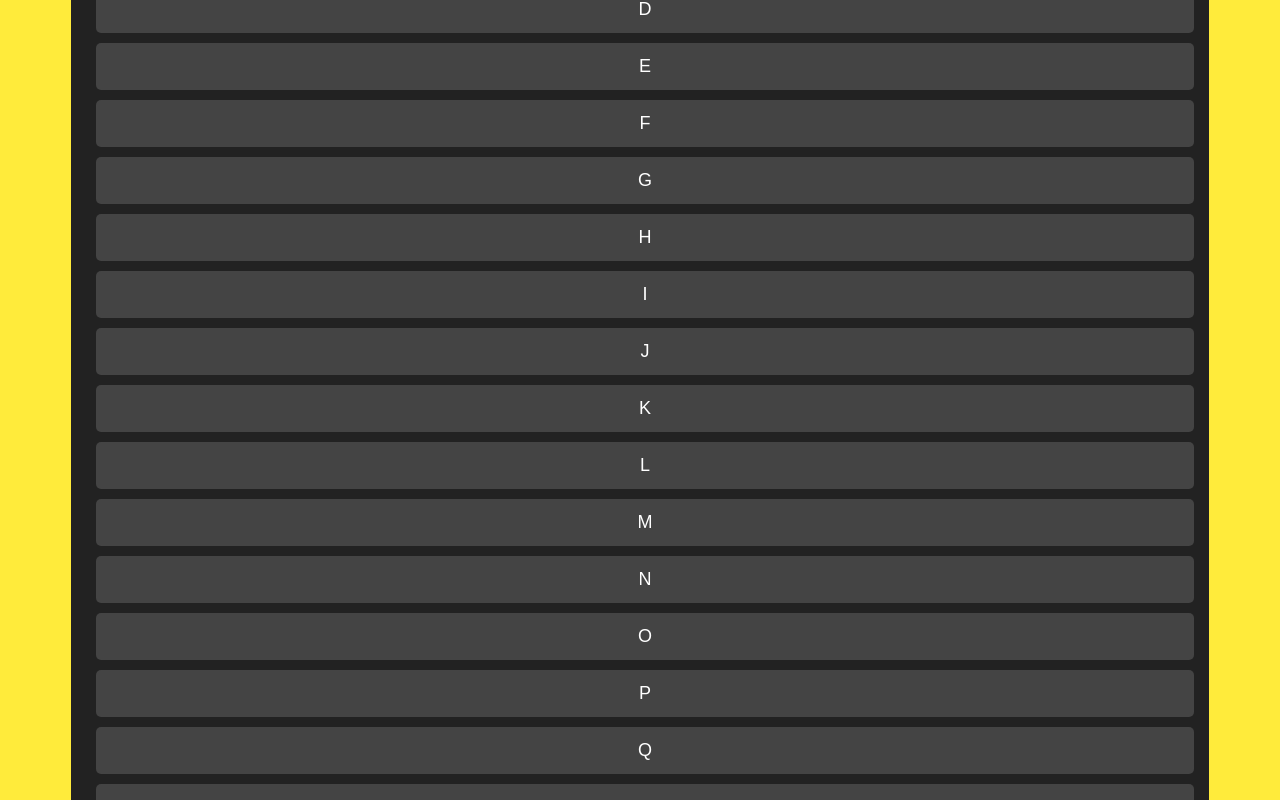
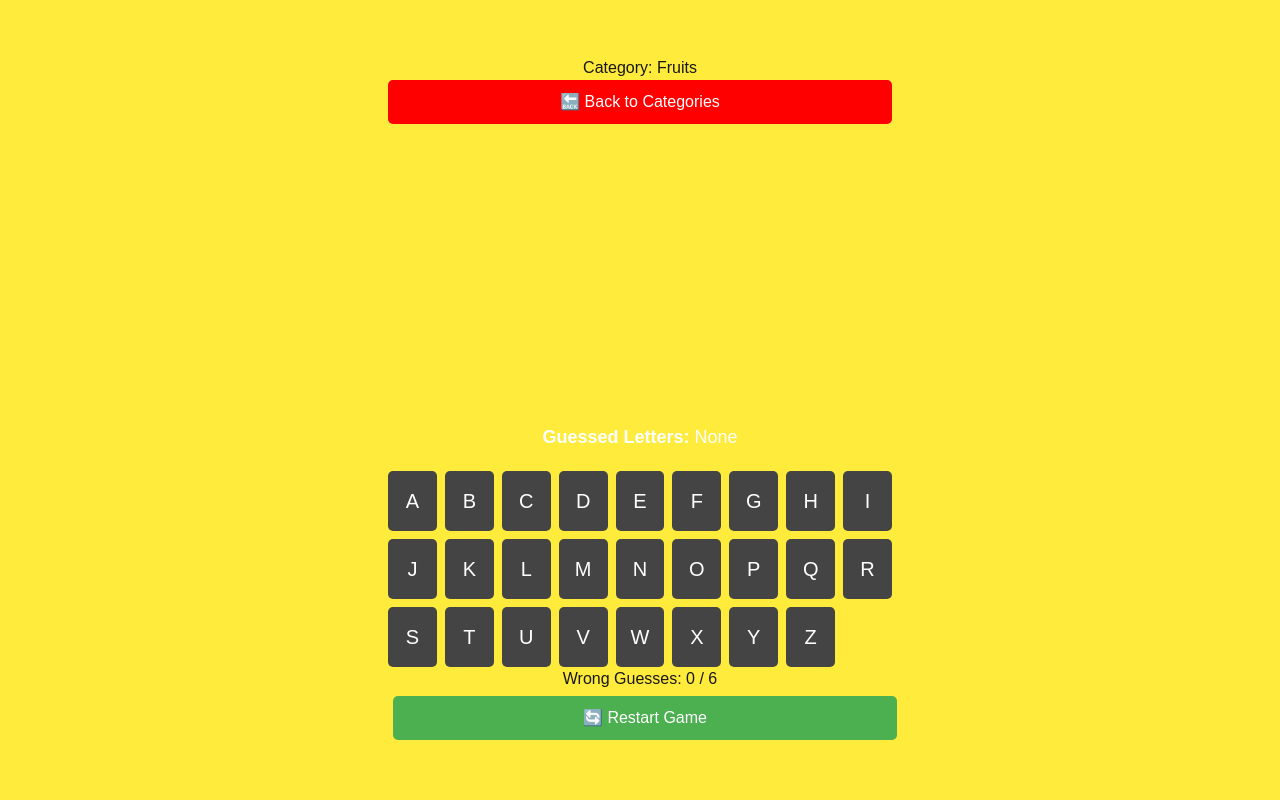
Before and after one commit to Abdul1013Faththah/hang-with-banana, a Next.js app: page /hangman in a window 1280 px wide. Both pictures are taken after a click on the button "Fruits". Shown: the top 800 px of the page. Built offline with nearby package versions, Linux system fonts and the light colour scheme; no server answers.

Commit message:
Game is working need to fix some bugs and errors

```diff
--- a/pages/hangman.js
+++ b/pages/hangman.js
@@ -1,7 +1,6 @@
 import { useEffect, useState } from "react";
 import { useSession } from "next-auth/react";
 import { useRouter } from "next/router";
-
 
 export default function HangmanGame() {
   const { data: session } = useSession();
@@ -25,12 +24,26 @@ export default function HangmanGame() {
 
   const fetchWord = async (selectedCategory) => {
     setCategory(selectedCategory);
-    const response = await fetch(`https://www.wordgamedb.com/api/v1/words?category=${selectedCategory}`);
-    const data = await response.json();
-    if (data && data.length > 0) {
-      const randomWord = data[0].toUpperCase();
-      setWord(randomWord);
-      setDisplayWord(Array(randomWord.length).fill("_"));
+    setGuessedLetters([]);
+    setWrongGuesses(0);
+
+    try {
+      let url = selectedCategory
+        ? `https://www.wordgamedb.com/api/v1/words?category=${selectedCategory}`
+        : "https://www.wordgamedb.com/api/v1/words/random";
+
+      const response = await fetch(url);
+      const data = await response.json();
+
+      if (data && data.word) {
+        const randomWord = data.word.toUpperCase();
+        setWord(randomWord);
+        setDisplayWord(Array(randomWord.length).fill("_"));
+      } else {
+        console.error("Invalid response format", data);
+      }
+    } catch (error) {
+      console.error("Error fetching word:", error);
     }
   };
 
@@ -45,7 +58,7 @@ export default function HangmanGame() {
       setDisplayWord(updatedWord);
       if (!updatedWord.includes("_")) handleGameEnd(true);
     } else {
-      setWrongGuesses(wrongGuesses + 1);
+      setWrongGuesses((prev) => prev + 1);
       if (wrongGuesses + 1 >= maxWrongGuesses) handleGameEnd(false);
     }
   };
@@ -61,8 +74,10 @@ export default function HangmanGame() {
         body: JSON.stringify({ email: session.user.email, points }),
       });
     }
+  };
 
-    setTimeout(() => router.push("/levels"), 2000);
+  const restartGame = () => {
+    fetchWord(category);
   };
 
   return (
@@ -73,10 +88,16 @@ export default function HangmanGame() {
           <button onClick={() => fetchWord("Fruits")}>Fruits</button>
           <button onClick={() => fetchWord("Animals")}>Animals</button>
           <button onClick={() => fetchWord("Countries")}>Countries</button>
+          <button onClick={() => fetchWord(null)}>Random Word</button>
         </div>
       ) : (
         <div className="game-area">
-          <h2>Category: {category}</h2>
+          <h2>Category: {category || "Random"}</h2>
+
+          {/* Back to Category Button */}
+          <button className="back-btn" onClick={() => setCategory(null)}>
+            🔙 Back to Categories
+          </button>
 
           {/* Hangman Drawing */}
           <div className="hangman-drawing">
@@ -88,8 +109,16 @@ export default function HangmanGame() {
             <div className={`hangman-part leg-right ${wrongGuesses > 5 ? "show" : ""}`} />
           </div>
 
+          {/* Display Word */}
           <div className="word-display">{displayWord.join(" ")}</div>
 
+          {/* Guessed Letters */}
+          <div className="guessed-letters">
+            <strong>Guessed Letters: </strong>
+            {guessedLetters.length > 0 ? guessedLetters.join(", ") : "None"}
+          </div>
+
+          {/* Virtual Keyboard */}
           <div className="keyboard">
             {"ABCDEFGHIJKLMNOPQRSTUVWXYZ".split("").map((letter) => (
               <button
@@ -103,6 +132,9 @@ export default function HangmanGame() {
           </div>
 
           <p>Wrong Guesses: {wrongGuesses} / {maxWrongGuesses}</p>
+
+          {/* Restart Game Button */}
+          <button className="restart-btn" onClick={restartGame}>🔄 Restart Game</button>
         </div>
       )}
     </div>
--- a/styles/hangman.css
+++ b/styles/hangman.css
@@ -1,71 +1,107 @@
+@tailwind base;
+@tailwind components;
+@tailwind utilities;
+
 .hangman-container {
   text-align: center;
   font-family: Arial, sans-serif;
   padding: 20px;
-    background-color: #222; /* Dark background */
-    color: #fff; /* White text */
+  background-color: #ffeb3b; /* Matching global background */
+  color: #171717; /* Dark foreground */
   min-height: 100vh;
+  display: flex;
+  flex-direction: column;
+  align-items: center;
+  justify-content: center;
 }
 
-  .category-selection h2,
-  .game-area h2 {
-    font-size: 24px;
-    margin-bottom: 20px;
-  }
-
-  button {
+.category-selection button,
+.restart-btn {
+  background: #4caf50;
+  color: white;
   padding: 10px 20px;
-    margin: 10px;
   font-size: 16px;
-    border: none;
+  border-radius: 5px;
+  margin: 5px;
   cursor: pointer;
-    border-radius: 5px;
   transition: 0.3s;
 }
 
-  .category-selection button {
-    background-color: #ffcc00;
-    color: black;
-  }
-
-  .category-selection button:hover {
-    background-color: #ffaa00;
+.category-selection button:hover,
+.restart-btn:hover {
+  background: #388e3c;
 }
 
 .word-display {
-    font-size: 28px;
+  font-size: 32px;
   margin: 20px 0;
-    letter-spacing: 5px;
+  letter-spacing: 8px;
+  font-weight: bold;
+}
+.guessed-letters {
+  font-size: 18px;
+  margin-top: 10px;
+  color: white;
+}
+
+.back-btn {
+  background: red;
+  color: white;
+  padding: 10px 20px;
+  font-size: 16px;
+  border-radius: 5px;
+  margin-bottom: 10px;
+  cursor: pointer;
+  transition: 0.3s;
+}
+
+.back-btn:hover {
+  background: darkred;
 }
 
 .keyboard {
   margin-top: 20px;
+  display: grid;
+  grid-template-columns: repeat(9, 1fr);
+  gap: 8px;
+  justify-content: center;
 }
 
 .keyboard button {
-    padding: 10px;
-    margin: 5px;
-    font-size: 18px;
+  padding: 15px;
+  font-size: 20px;
   border-radius: 5px;
   background-color: #444;
   color: white;
+  cursor: pointer;
+  transition: 0.2s;
 }
 
 .keyboard button:disabled {
   background-color: #888;
+  cursor: not-allowed;
+}
+
+.keyboard button:hover {
+  background-color: #666;
 }
 
 .hangman-drawing {
   width: 200px;
   height: 250px;
-    margin: auto;
   position: relative;
+  margin: 20px auto;
 }
 
 .hangman-part {
   position: absolute;
-    display: none;
   background-color: white;
+  transition: opacity 0.3s ease-in-out;
+  opacity: 0;
+}
+
+.hangman-part.show {
+  opacity: 1;
 }
 
 .head {
```
Lines whose indentation alone changed are shown as unchanged.
